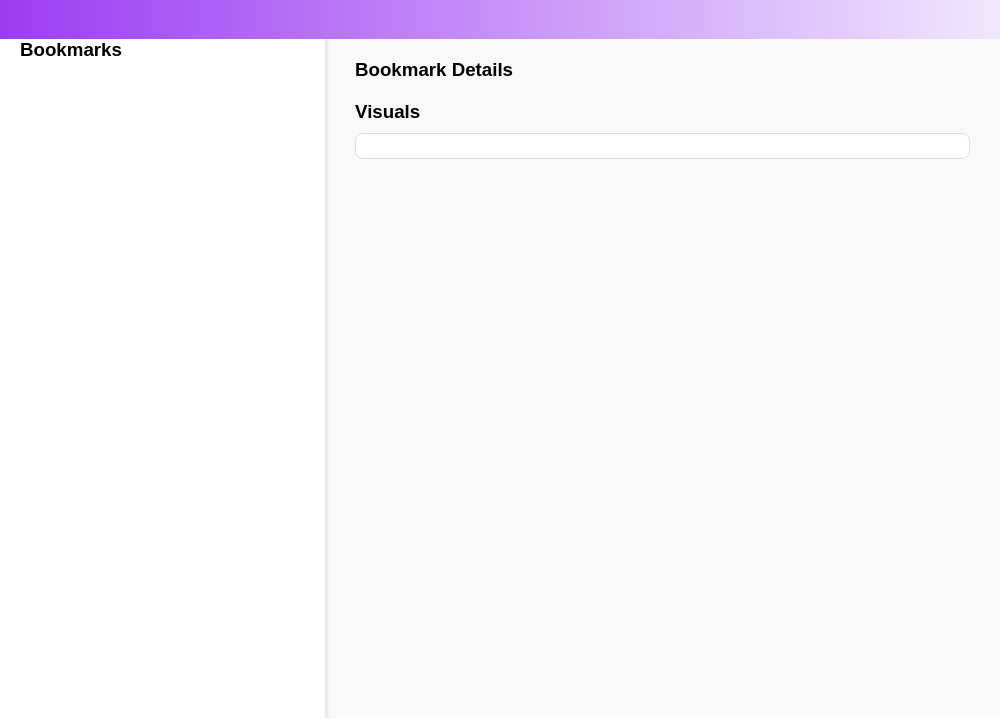
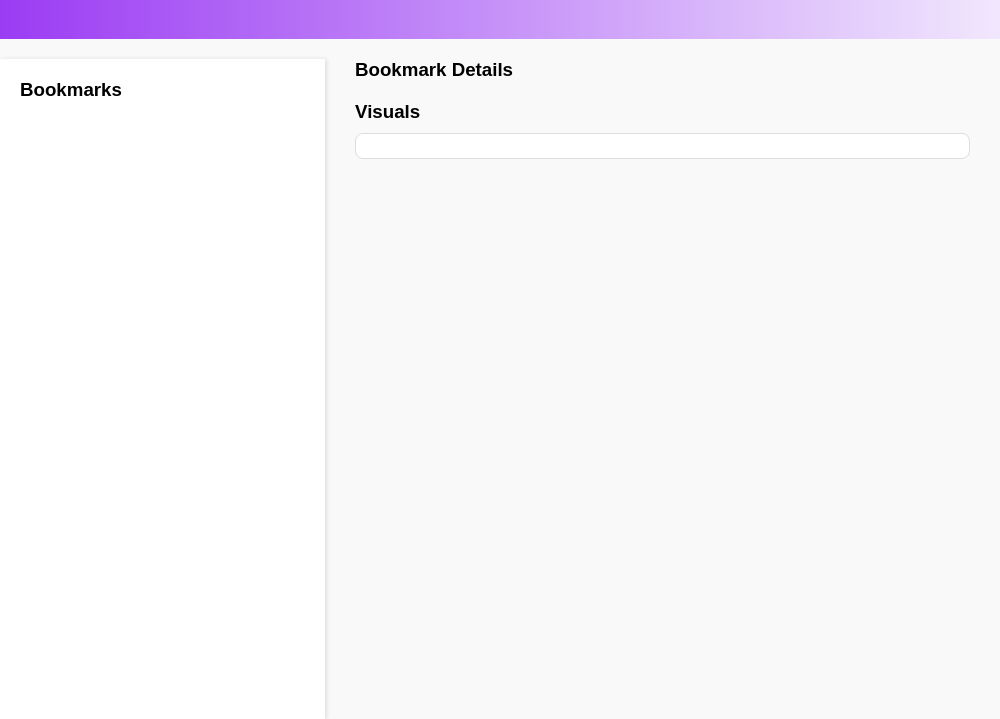
Before and after one commit to Cooltie1/PowerBookmarks, an Electron app: page index.html in a window 1000 px wide. Shown: the part 81-800 px from the top of the page. Drawn offline with Linux system fonts and the light colour scheme.

Commit message:
Add top padding to bookmark column

```diff
--- a/index.html
+++ b/index.html
@@ -48,17 +48,17 @@
       background: #fff;
       box-shadow: 2px 0 4px rgba(0,0,0,0.1);
       margin-left: -20px;
-      margin-top: -20px;
+      margin-top: 0;
       margin-bottom: -20px;
-      padding: 0 20px 20px 20px;
+      padding: 20px;
       box-sizing: border-box;
     }
 
     #bookmark-resizer {
       position: absolute;
-      top: 0;
+      top: -20px;
       right: -2px;
-      bottom: 0;
+      bottom: -20px;
       width: 5px;
       cursor: ew-resize;
     }
```
